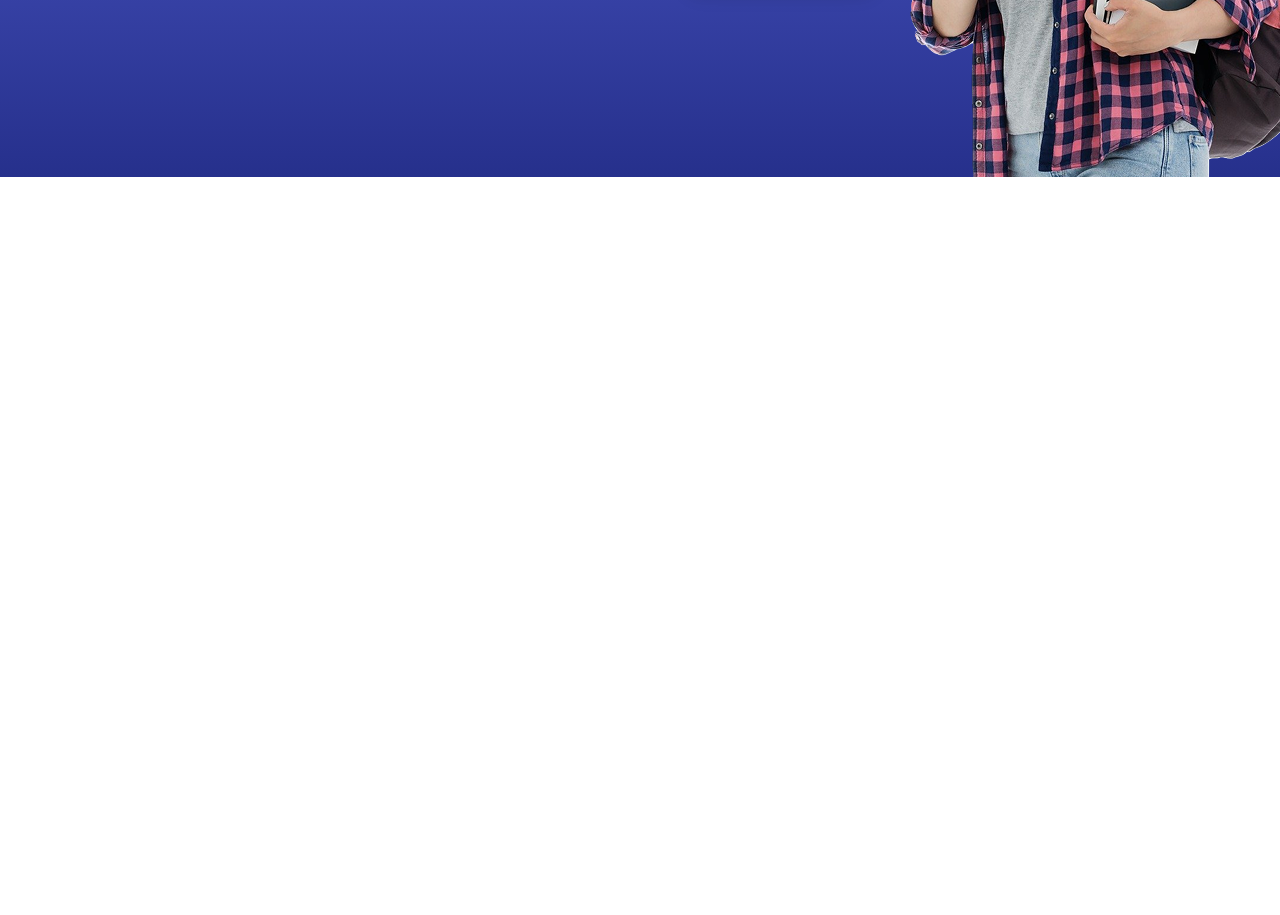
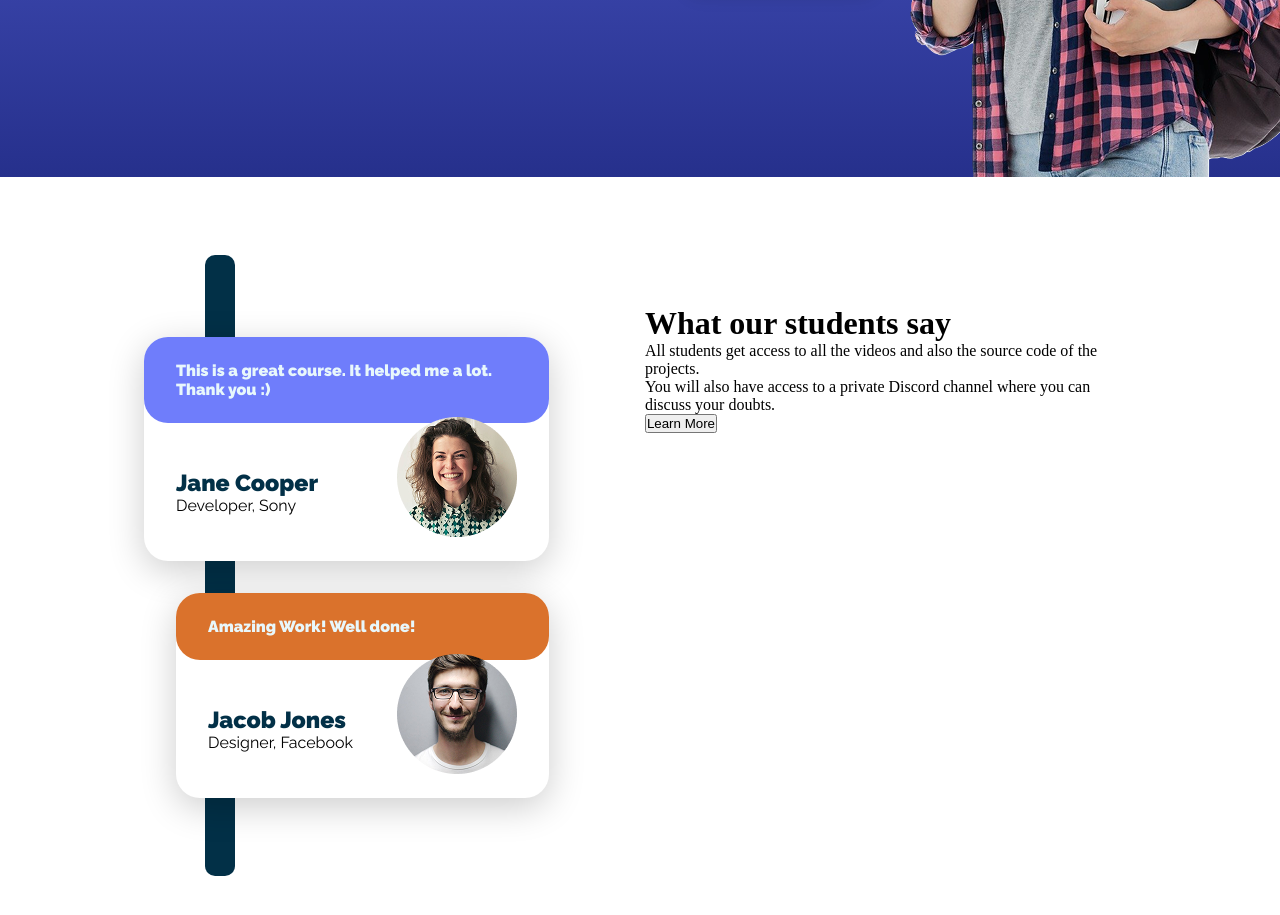
Before and after one commit to ThooHoang/gd-own-project, a website built with Vite: page index.html in a window 1280 px wide. Shown: the part 654-1569 px from the top of the page. Before the commit the page ends 831 px from the top, so only its background shows below. Built offline with nearby package versions, Linux system fonts and the light colour scheme.

Commit message:
testimonials

```diff
--- a/css/style.css
+++ b/css/style.css
@@ -194,6 +194,92 @@ header {
 
 
 
+/* Testimonials */
+.testimonials-container {
+    display: flex;
+    gap: 6rem;
+    padding: 3rem;
+    position: relative;
+    margin: 5rem;
+}
+
+.testimonials-container::before {
+    content: "";
+    position: absolute;
+    width: 30px;
+    top: -2px;
+    left: 10%;
+    height: 100%;
+    border-radius: 10px;
+    background-color: #023047;
+    z-index: -1; /* This negative z-index ensures it's behind positive z-index elements */
+}
+
+.testimonials {
+    display: flex;
+    position: relative;
+    flex-direction: column;
+    gap: 2rem;
+    padding-block: 2rem;
+    z-index: 2; /* Higher z-index than the bar */
+}
+
+.card {
+    display: flex;
+    flex-direction: column;
+    box-shadow: 0px 9px 36px 0px #00000033;
+    border-radius: 24px;
+    background-color: white; /* Add a background color to ensure opacity */
+    position: relative;
+    z-index: 2; /* Higher z-index than the bar */
+}
+
+.testimonial-person {
+    padding: 24px 32px;
+    font-family: var(--raleway);
+    display: flex;
+    z-index: 9;
+    align-items: center;
+    justify-content: space-between;
+}
+
+.testimonial-person h3 {
+    font-weight: 900;
+    font-size: 1.45rem;
+    color: var(--army-blue);
+}
+
+.testimonial-person p {
+    font-weight: 400;
+
+}
+
+.testimonial-person img {
+    margin-top: -30px;
+}
+
+.purple-box, .orange-box {
+    padding: 24px 32px;
+    color: var(--light);
+    font-weight: 900;
+    font-family: var(--raleway);
+    font-size: 1rem;
+    border-radius: 24px;
+    /* Remove position and z-index here */
+}
+
+.purple-box {
+    background-color: var(--light-blue);
+}
+
+.second {
+    margin-left: 2rem;
+}
+
+.orange-box {
+    background-color: var(--orange);
+}
+
 /* Media queries for responsiveness */
 @media (max-width: 992px) {
 
--- a/index.html
+++ b/index.html
@@ -45,6 +45,46 @@
         </section>
       </div>
     </header>
+    <main>
+      <div class="wrapper">
+        <div class="testimonials-container">
+          <div class="testimonials">
+            <div class="card">
+              <div class="purple-box">
+                <p>This is a great course. It helped me a lot. Thank you :)</p>
+              </div>
+              <div class="testimonial-person">
+                <div class="person-info">
+                  <h3>Jane Cooper</h3>
+                  <p>Developer, Sony</p>
+                </div>
+                <img src="./assets/images/testimonial-lady.png" alt="">
+              </div>
+            </div>
+            <div class="card second">
+              <div class="orange-box">
+                Amazing Work! Well done!
+              </div>
+              <div class="testimonial-person">
+                <div class="person-info">
+                  <h3>Jacob Jones</h3>
+                  <p>Designer, Facebook</p>
+                </div>
+                <img src="./assets/images/testimonal-men.png" alt="">
+              </div>
+
+            </div>
+          </div>
+          <div class="testimonial-text">
+            <h1>What our students say</h1>
+            <p>All students get access to all the videos and also the source code of the projects. <br>
+              You will also have access to a private Discord channel where you can discuss your doubts.
+            </p>
+            <button>Learn More</button>
+          </div>
+        </div>
+      </div>
+    </main>
 
   </body>
 </html>
```
